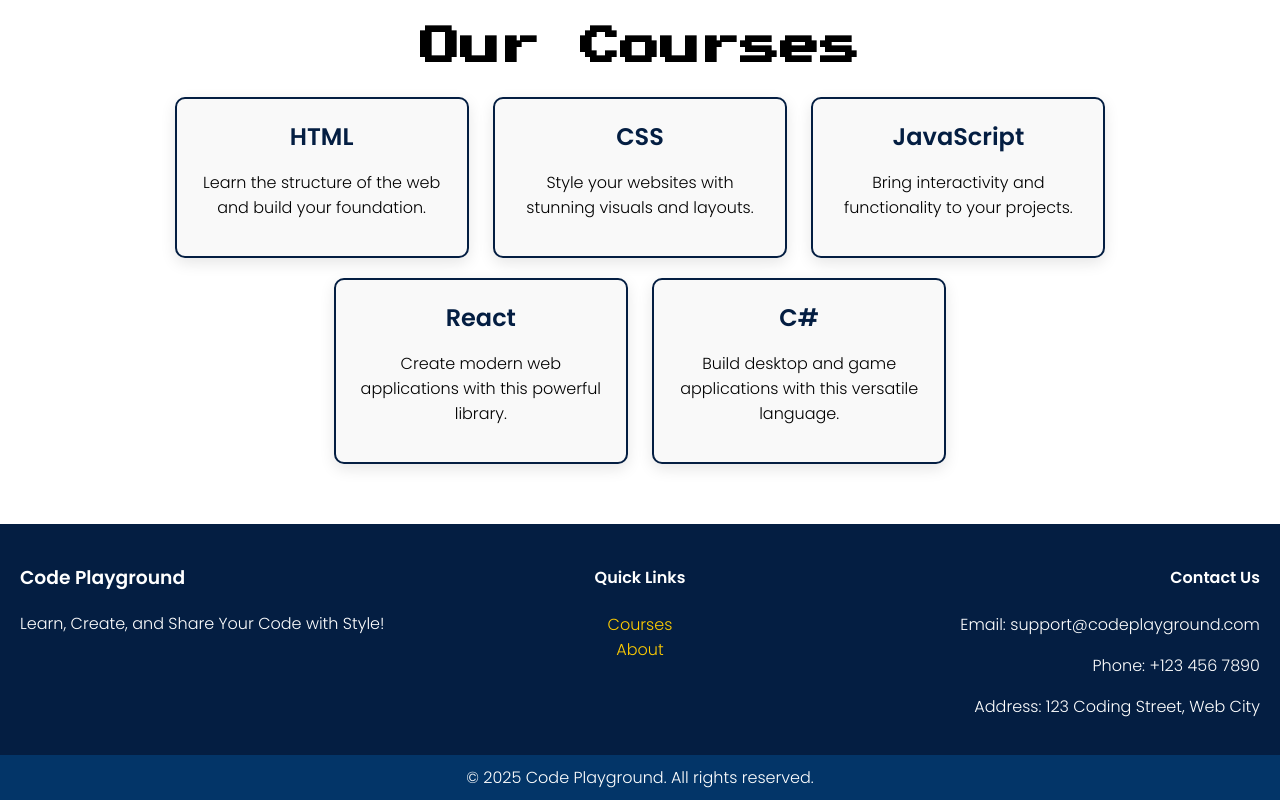
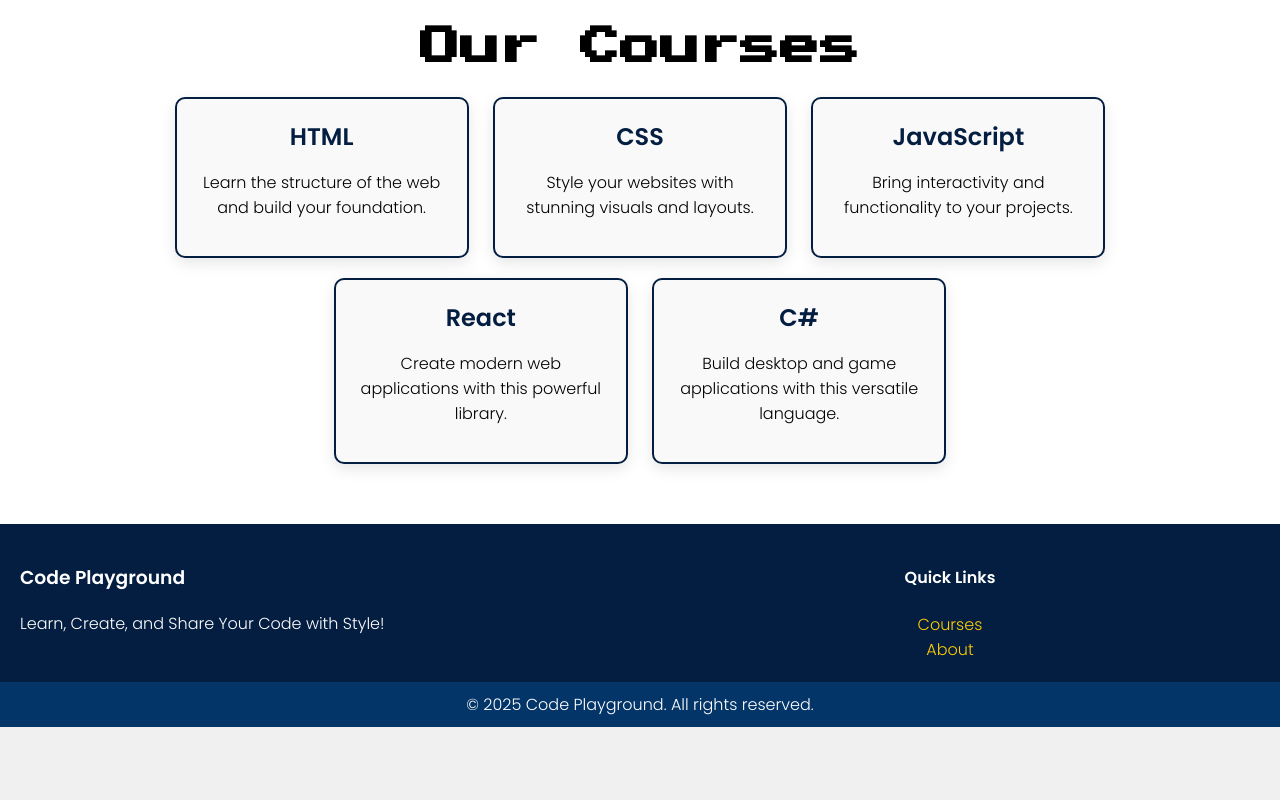
Before and after one commit to SevgiCode/code-playground, a plain HTML site: page index.html in a window 1280 px wide. Shown: the part 486-1286 px from the top of the page. After the commit the page ends 1213 px from the top, so only its background shows below. Drawn offline with Linux system fonts and the light colour scheme; placeholder pictures from the web are drawn by us.

Commit message:
Update index.html

```diff
--- a/index.html
+++ b/index.html
@@ -254,13 +254,7 @@
           >
         </div>
 
-        <!-- Right Section: Contact Info -->
-        <div style="flex: 1; text-align: right; min-width: 200px">
-          <h4>Contact Us</h4>
-          <p>Email: support@codeplayground.com</p>
-          <p>Phone: +123 456 7890</p>
-          <p>Address: 123 Coding Street, Web City</p>
-        </div>
+
       </div>
       <div
         style="
```
